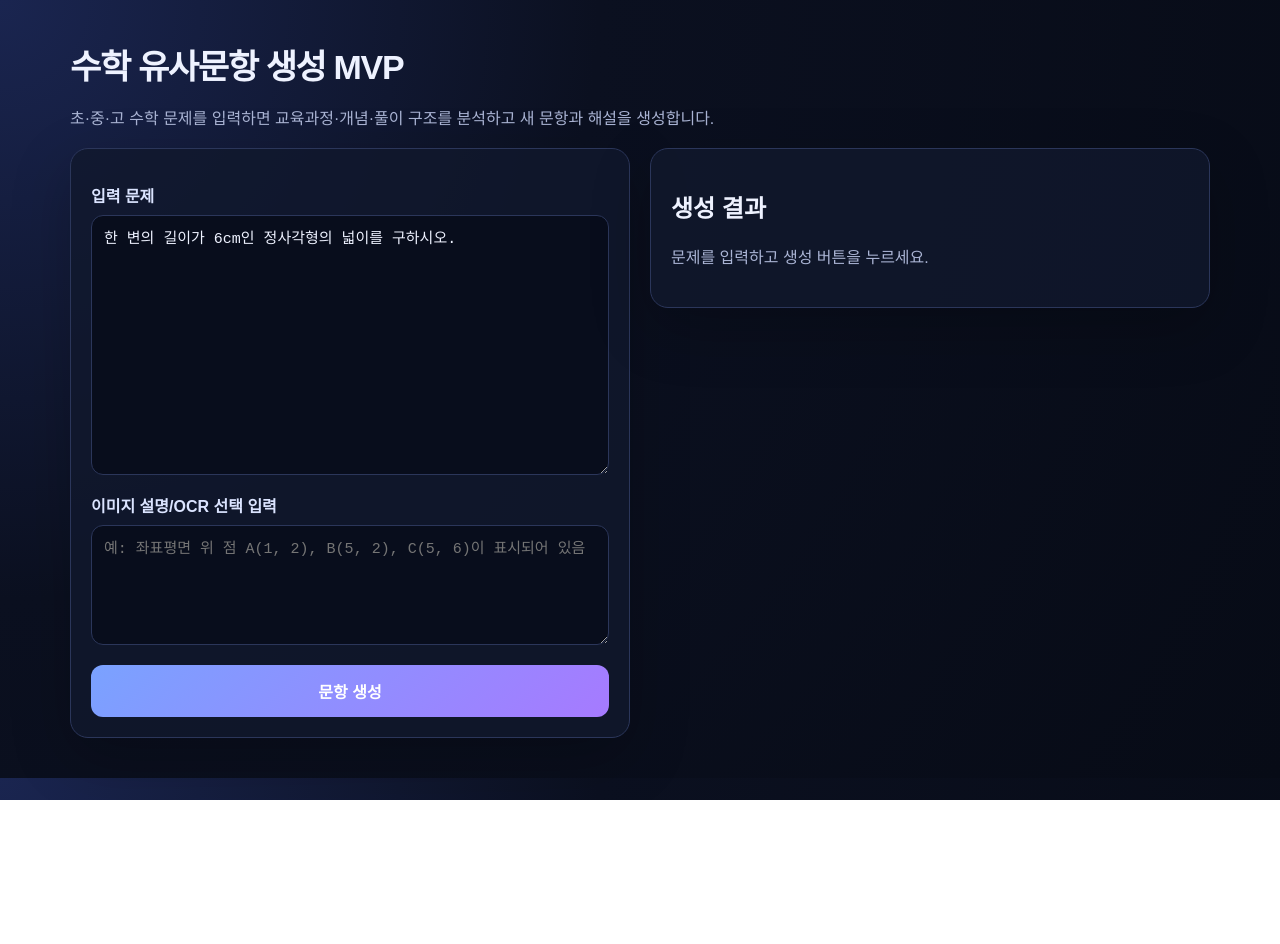
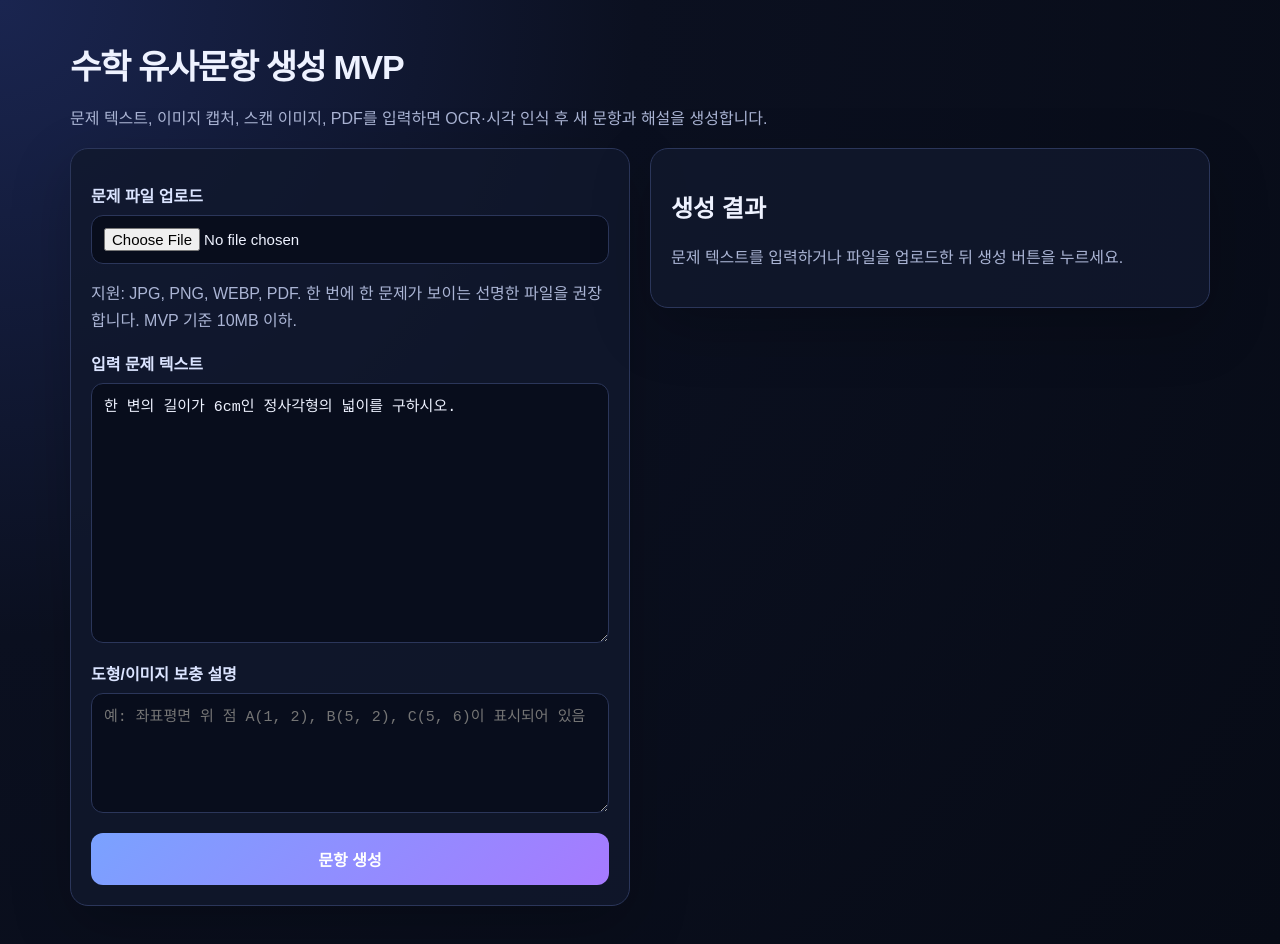
Before and after one commit to apark12321-ux/math-variant-mvp, a Next.js app: page / in a window 1280 px wide. Before the commit the page ends 800 px from the top, so only its background shows below. Built offline with nearby package versions, Linux system fonts and the light colour scheme.

Commit message:
Add file upload UI for problem input

```diff
--- a/app/page.tsx
+++ b/app/page.tsx
@@ -5,6 +5,7 @@ import { useState } from "react";
 type ApiResult = {
   success: boolean;
   message?: string;
+  extractedText?: string;
   analysis?: any;
   generated?: any;
   verification?: any;
@@ -17,6 +18,7 @@ const sample = `한 변의 길이가 6cm인 정사각형의 넓이를 구하시
 export default function Home() {
   const [problemText, setProblemText] = useState(sample);
   const [imageContext, setImageContext] = useState("");
+  const [file, setFile] = useState<File | null>(null);
   const [loading, setLoading] = useState(false);
   const [result, setResult] = useState<ApiResult | null>(null);
 
@@ -25,10 +27,15 @@ export default function Home() {
     setResult(null);
 
     try {
+      const formData = new FormData();
+      formData.append("problemText", problemText);
+      formData.append("imageContext", imageContext);
+      formData.append("maxAttempts", "3");
+      if (file) formData.append("file", file);
+
       const res = await fetch("/api/generate", {
         method: "POST",
-        headers: { "Content-Type": "application/json" },
-        body: JSON.stringify({ problemText, imageContext, maxAttempts: 3 })
+        body: formData
       });
       const json = await res.json();
       setResult(json);
@@ -44,14 +51,27 @@ export default function Home() {
   return (
     <main>
       <h1>수학 유사문항 생성 MVP</h1>
-      <p>초·중·고 수학 문제를 입력하면 교육과정·개념·풀이 구조를 분석하고 새 문항과 해설을 생성합니다.</p>
+      <p>문제 텍스트, 이미지 캡처, 스캔 이미지, PDF를 입력하면 OCR·시각 인식 후 새 문항과 해설을 생성합니다.</p>
 
       <div className="grid">
         <section className="card">
-          <label>입력 문제</label>
-          <textarea value={problemText} onChange={(e) => setProblemText(e.target.value)} />
+          <label>문제 파일 업로드</label>
+          <input
+            type="file"
+            accept="image/png,image/jpeg,image/webp,application/pdf,.png,.jpg,.jpeg,.webp,.pdf"
+            onChange={(event) => setFile(event.target.files?.[0] ?? null)}
+          />
+          <p className="hint">지원: JPG, PNG, WEBP, PDF. 한 번에 한 문제가 보이는 선명한 파일을 권장합니다. MVP 기준 10MB 이하.</p>
+          {file && <p className="ok">선택됨: {file.name} / {(file.size / 1024 / 1024).toFixed(2)}MB</p>}
 
-          <label>이미지 설명/OCR 선택 입력</label>
+          <label>입력 문제 텍스트</label>
+          <textarea
+            value={problemText}
+            onChange={(e) => setProblemText(e.target.value)}
+            placeholder="파일만 업로드해도 됩니다. 텍스트를 함께 입력하면 보정 정보로 사용됩니다."
+          />
+
+          <label>도형/이미지 보충 설명</label>
           <textarea
             value={imageContext}
             onChange={(e) => setImageContext(e.target.value)}
@@ -59,13 +79,20 @@ export default function Home() {
             style={{ minHeight: 120 }}
           />
 
-          <button onClick={submit} disabled={loading}>{loading ? "생성·검증 중..." : "문항 생성"}</button>
+          <button onClick={submit} disabled={loading}>{loading ? "파일 인식·생성·검증 중..." : "문항 생성"}</button>
         </section>
 
         <section className="card">
           <h2>생성 결과</h2>
-          {!result && <p>문제를 입력하고 생성 버튼을 누르세요.</p>}
+          {!result && <p>문제 텍스트를 입력하거나 파일을 업로드한 뒤 생성 버튼을 누르세요.</p>}
           {result && !result.success && <p className="error">{result.message ?? "생성 실패"}</p>}
+
+          {result?.extractedText && (
+            <div className="result-section">
+              <h3>파일 인식 결과</h3>
+              <pre>{result.extractedText}</pre>
+            </div>
+          )}
 
           {generated && (
             <>
```
